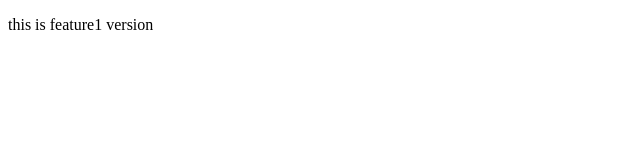
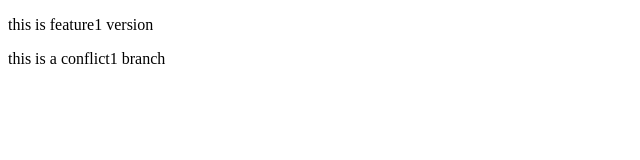
Before and after one commit to dhiwakargk/git_learn, a plain HTML site: page feature.html in a window 1280 px wide. Shown: the whole page, without its empty margins (0-640 px from the left). Drawn offline with Linux system fonts and the light colour scheme.

Commit message:
updated feature.html

```diff
--- a/feature.html
+++ b/feature.html
@@ -7,5 +7,6 @@
 </head>
 <body>
     <p>this is feature1 version</p>
+    <p>this is a conflict1 branch</p>
 </body>
 </html>
```
